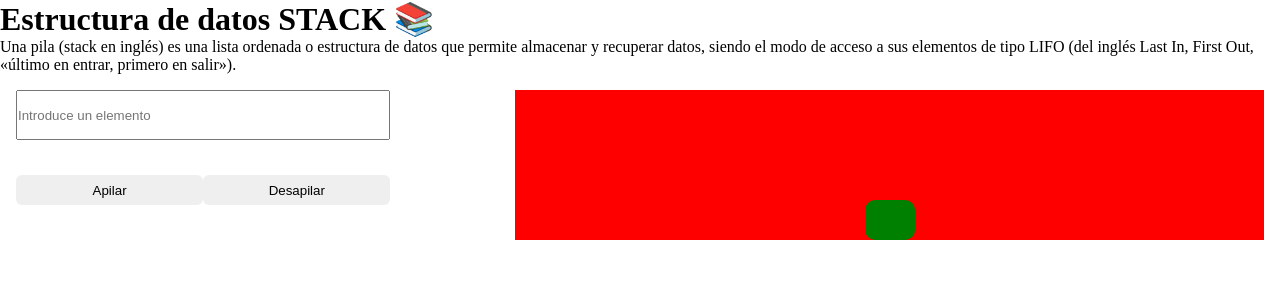
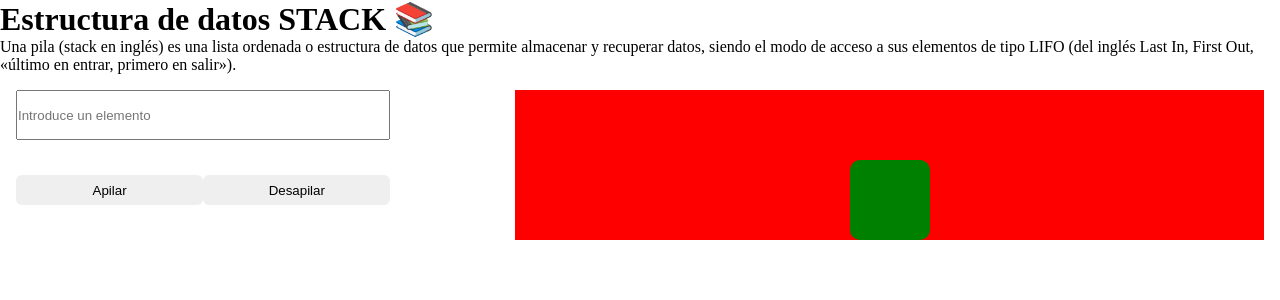
Before and after one commit to Rodevp/react-structure, a React (Vite) app in the folder structure_visualizer/: page / in a window 1280 px wide. Both pictures are taken after a click on the button "Apilar". Shown: the top 300 px of the page. Built offline with nearby package versions, Linux system fonts and the light colour scheme.

Commit message:
aplicate animation for stackitem component

```diff
--- a/structure_visualizer/src/stack/components/StackItem.jsx
+++ b/structure_visualizer/src/stack/components/StackItem.jsx
@@ -1,9 +1,18 @@
-import React from "react";
+import { motion } from "framer-motion";
 
 function StackItem(props) {
   const { item, className } = props;
 
-  return <div className={className}>{item}</div>;
+  return (
+    <motion.div
+      className={className}
+      animate={{ rotate: [0, 3, -3, 0] }}
+      exit={{ opacity: 0 }}
+      transition={{ ease: "easeOut", duration: 1 }}
+    >
+      {item}
+    </motion.div>
+  );
 }
 
 export default StackItem;
--- a/structure_visualizer/src/stack/stack.module.css
+++ b/structure_visualizer/src/stack/stack.module.css
@@ -27,8 +27,8 @@
 }
 
 .stackItem {
-    width: 50px;
-    height: 40px;
+    width: 80px;
+    height: 80px;
     border-radius: 10px;
     display: flex;
     align-items: center;
```
